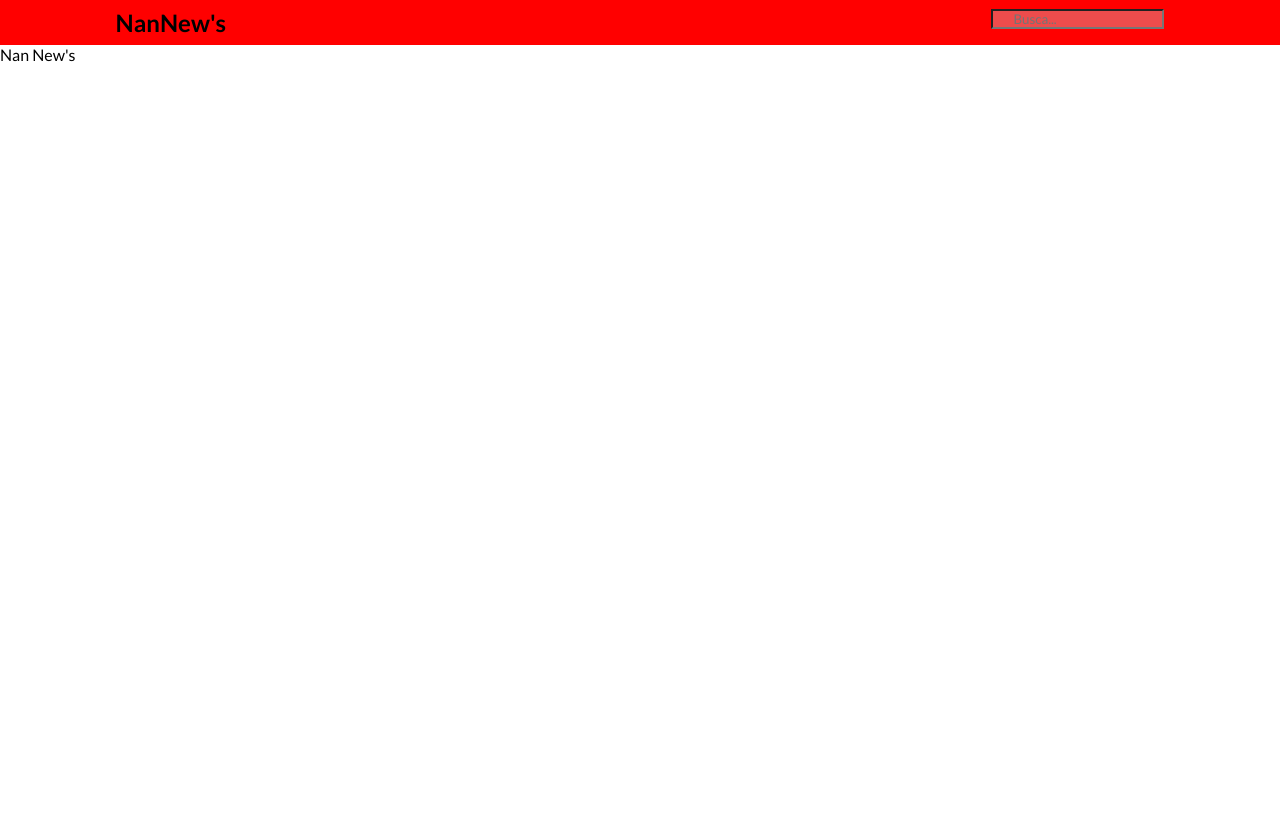
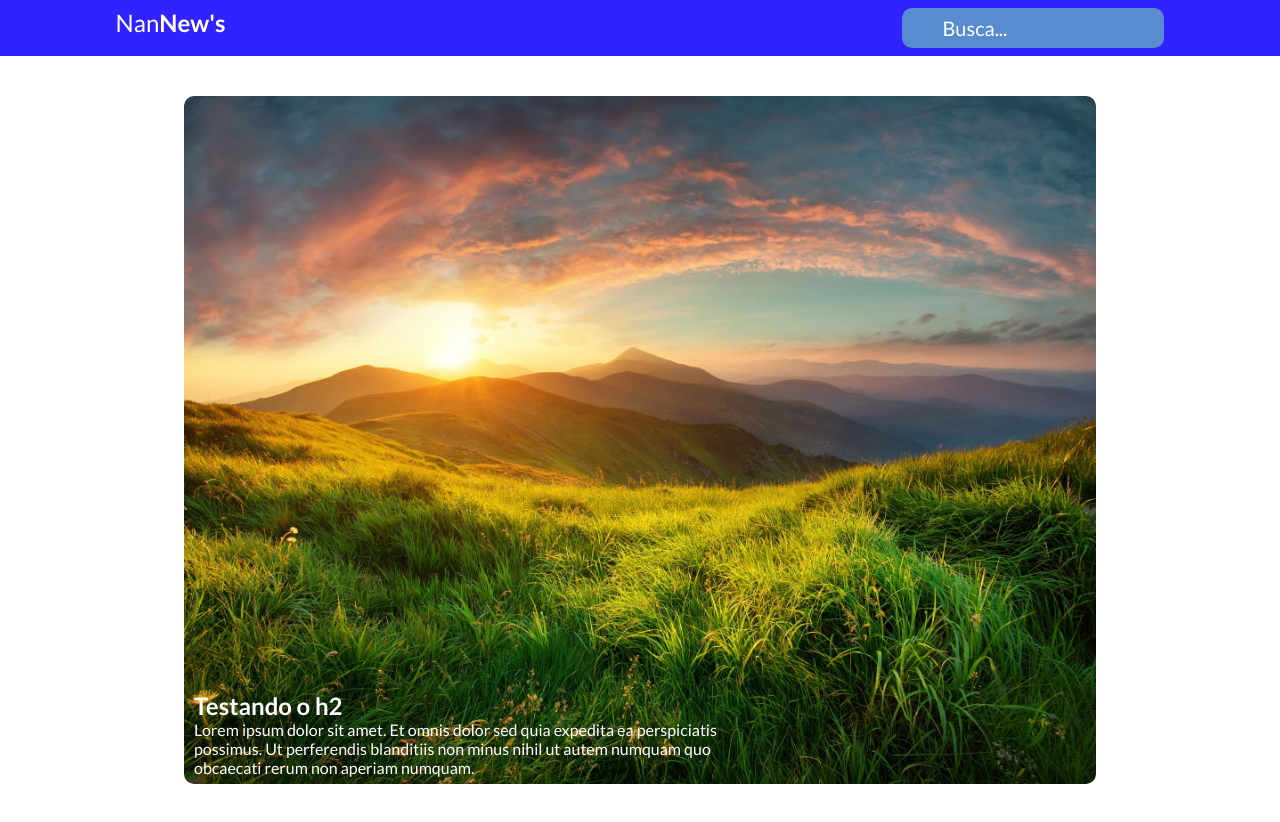
Before and after one commit to Kainanars/Nan-News, a website: page views/index.html in a window 1280 px wide. Before the commit the page ends 800 px from the top, so only its background shows below. Drawn offline with Linux system fonts and the light colour scheme.

Commit message:
Estilizando post modelo

```diff
--- a/public/style.css
+++ b/public/style.css
@@ -6,7 +6,7 @@
 }
 header{
     padding: 8px 0;
-    background-color: red;
+    background-color: rgba(17, 0, 255, 0.863);
 }
 
 .center{
@@ -19,6 +19,9 @@ header{
 .logo{
     width: 50%;
 }
+.logo h2{
+    color: white;
+}
 
 .form-busca{
     width: 50%;
@@ -26,16 +29,77 @@ header{
 }
 
 .form-busca form{
+    display: inline-block;
     position: relative;
 }
 
 .form-busca i{
     position: absolute;
-    left: 0;
-    top: 0;
+    left: 10px;
+    top: 7px;
+    color: white;
+    font-size: 20px;
 }
 
 .form-busca input{
-    background-color: rgb(238, 76, 76);
-    padding-left: 20px;
+    height: 40px;
+    border: 0;
+    width: 100%;
+    color: white;
+    background-color: rgb(88, 140, 207);
+    padding-left: 40px;
+    font-size: 20px;
+    border-radius: 10px;
 }
+
+section.noticia-destaque{
+    padding: 40px;
+}
+
+section.noticia-destaque > .center{
+    max-width: 960px;
+}
+
+.img-destaque{
+    width: 100%;
+    position: relative;
+}
+
+.img-destaque img{
+    width: 100%;
+    size: 50%;
+    border-radius: 10px;
+}
+
+.title-destaque-descricao{
+    position: absolute;
+    bottom: 0;
+    left: 0;
+    padding: 10px;
+    max-width: 600px;
+    color: white;
+}
+
+.overlay-destaque{
+    position: absolute;
+    left: 0;
+    top: 0;
+    border-radius: 20px;
+    width: 100%;
+    height: 100%;
+    background-color: rgba(0,0,0,0,4);
+    z-index: 1;
+}
+
+::placeholder{
+    color: white;
+    opacity: 1;
+}
+
+:-ms-input-placeholder{
+    color: white;
+}
+
+::-ms-input-placeholder {
+    color: white;
+}
--- a/views/index.html
+++ b/views/index.html
@@ -13,7 +13,7 @@
     <header>
         <div class="center">
             <div class="logo">
-                <h2>NanNew's</h2>
+                <h2><span style="font-weight: lighter;">Nan</span><b>New's</b></h2>
             </div>
             <div class="form-busca">
                 <form action="">
@@ -23,6 +23,18 @@
             </div>
         </div>
     </header>
-    Nan New's
+    <section class="noticia-destaque">
+        <div class="center">
+            <div class="img-destaque">
+                <div class="overlay-destaque"></div>
+                <div class="title-destaque-descricao">
+                    <h1>Testando o h2</h1>
+                    <p>Lorem ipsum dolor sit amet. Et omnis dolor sed quia expedita ea perspiciatis possimus. Ut perferendis blanditiis non minus nihil ut autem numquam quo obcaecati rerum non aperiam numquam.
+                    </p>
+                </div>
+                <img src="/public/images/landscape.jfif">
+            </div>
+        </div>
+    </section>
 </body>
 </html>
```
Also changed, not shown: public/images/landscape.jfif (added), 1 other file.
